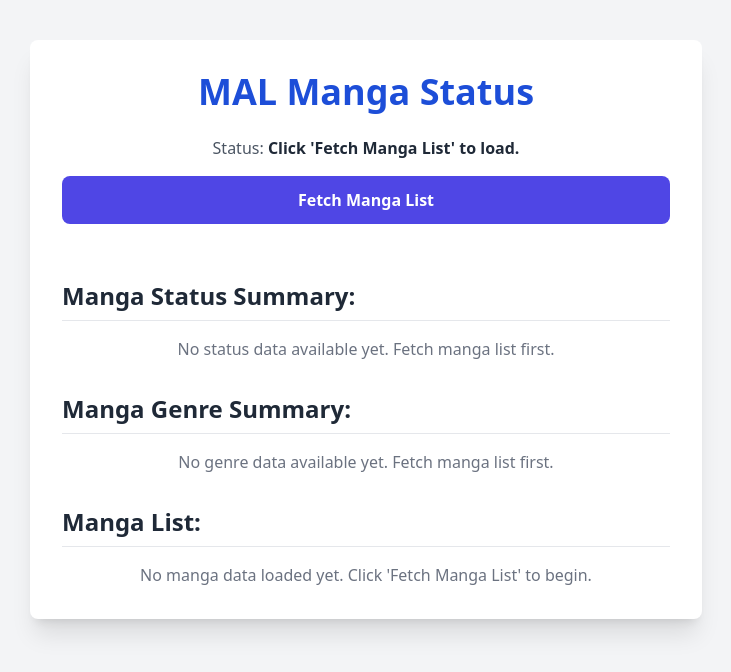
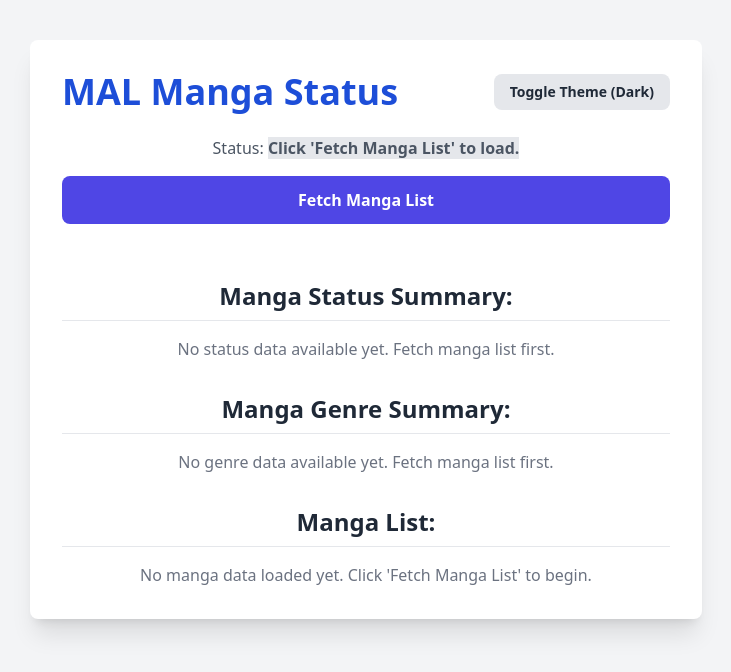
Before and after one commit to 8thpurplewizard/MAL-Manga-List, a React (Create React App) app: page / in a window 1280 px wide. Shown: the top 672 px of the page, without its empty margins (274-1005 px from the left). Built offline with nearby package versions, Linux system fonts and the light colour scheme.

Commit message:
Implement theme toggle functionality and light/dark mode for page+summaries

```diff
--- a/src/App.js
+++ b/src/App.js
@@ -3,6 +3,8 @@
 
 // Main React App component
 function App() {
+  // State to manage the current theme ('light' or 'dark')
+  const [theme, setTheme] = useState("light");
   // State to store the extracted manga data
   const [mangaData, setMangaData] = useState([]);
   // State to store the status of the API request/data processing
@@ -160,6 +162,11 @@
 
   useEffect(() => {}, []);
 
+  // Function to toggle the theme
+  const toggleTheme = () => {
+    setTheme((prevTheme) => (prevTheme === "light" ? "dark" : "light"));
+  };
+
   // Helper to render sort icon
   const renderSortIcon = (key) => {
     if (sortBy === key) {
@@ -169,13 +176,48 @@
   };
 
   return (
-    <div className="min-h-screen bg-gray-100 flex flex-col items-center py-10 px-4 font-sans">
-      <div className="bg-white p-8 rounded-lg shadow-xl w-full max-w-2xl">
-        <h1 className="text-4xl font-bold text-center text-blue-700 mb-6">
-          MAL Manga Status
-        </h1>
-        <p className="text-center text-gray-600 mb-4">
-          Status: <span className="font-semibold text-gray-800">{status}</span>
+    <div
+      className={`min-h-screen ${
+        theme === "light"
+          ? "bg-gray-100 text-gray-900"
+          : "bg-gray-800 text-gray-100"
+      } flex flex-col items-center py-10 px-4 font-sans`}
+    >
+      <div
+        className={`${
+          theme === "light"
+            ? "bg-white text-gray-800"
+            : "bg-gray-700 text-gray-200"
+        } p-8 rounded-lg shadow-xl w-full max-w-2xl`}
+      >
+        <div className="flex justify-between items-center mb-6">
+          <h1 className="text-4xl font-bold text-blue-700">MAL Manga Status</h1>
+          <button
+            onClick={toggleTheme}
+            className={`px-4 py-2 rounded-lg text-sm font-semibold transition duration-200 ${
+              theme === "light"
+                ? "bg-gray-200 text-gray-800 hover:bg-gray-300"
+                : "bg-gray-600 text-gray-200 hover:bg-gray-500"
+            }`}
+          >
+            Toggle Theme ({theme === "light" ? "Dark" : "Light"})
+          </button>
+        </div>
+        <p
+          className={`text-center ${
+            theme === "light" ? "text-gray-600 mb-4" : "text-gray-200 mb-4"
+          } `}
+        >
+          Status:{" "}
+          <span
+            className={`font-semibold ${
+              theme === "light"
+                ? "bg-gray-200 text-gray-600 mb-4"
+                : "bg-gray-600 text-gray-200 mb-4"
+            }`}
+          >
+            {status}
+          </span>
         </p>
 
         <button
@@ -186,15 +228,29 @@
           {isLoading ? "Loading..." : "Fetch Manga List"}
         </button>
 
-        <h2 className="text-2xl font-semibold text-gray-800 mt-8 mb-4 border-b pb-2">
+        <h2
+          className={`text-center text-2xl font-semibold ${
+            theme === "light"
+              ? "text-gray-800 mt-8 mb-4 border-b pb-2"
+              : "text-gray-200 mt-8 mb-4 border-b pb-2"
+          } `}
+        >
           Manga Status Summary:
         </h2>
         {Object.keys(mangaStatusCounts).length > 0 ? (
-          <ul className="space-y-3 mb-6 p-4 bg-gray-50 rounded-md border border-gray-200">
+          <ul
+            className={`space-y-3 mb-6 p-4 rounded-md border ${
+              theme === "light"
+                ? "bg-gray-50 border-gray-200"
+                : "bg-gray-600 border-gray-500"
+            }`}
+          >
             {Object.entries(mangaStatusCounts).map(([status, count]) => (
               <li
                 key={status}
-                className="flex justify-between items-center text-gray-800"
+                className={`flex justify-between items-center ${
+                  theme === "light" ? "text-gray-800" : "text-gray-200"
+                }`}
               >
                 <span className="font-semibold">{status}:</span>
                 <span className="text-blue-600 font-bold text-xl">{count}</span>
@@ -209,17 +265,31 @@
           </p>
         )}
 
-        <h2 className="text-2xl font-semibold text-gray-800 mt-8 mb-4 border-b pb-2">
+        <h2
+          className={`text-center text-2xl font-semibold ${
+            theme === "light"
+              ? "text-gray-800 mt-8 mb-4 border-b pb-2"
+              : "text-gray-200 mt-8 mb-4 border-b pb-2"
+          } `}
+        >
           Manga Genre Summary:
         </h2>
         {Object.keys(mangaGenreCounts).length > 0 ? (
-          <ul className="space-y-3 mb-6 p-4 bg-gray-50 rounded-md border border-gray-200">
+          <ul
+            className={`space-y-3 mb-6 p-4 rounded-md border ${
+              theme === "light"
+                ? "bg-gray-50 border-gray-200"
+                : "bg-gray-600 border-gray-500"
+            }`}
+          >
             {Object.entries(mangaGenreCounts)
               .sort(([genreA], [genreB]) => genreA.localeCompare(genreB))
               .map(([genre, count]) => (
                 <li
                   key={genre}
-                  className="flex justify-between items-center text-gray-800"
+                  className={`flex justify-between items-center ${
+                    theme === "light" ? "text-gray-800" : "text-gray-200"
+                  }`}
                 >
                   <span className="font-semibold">{genre}:</span>
                   <span className="text-purple-600 font-bold text-xl">
@@ -236,7 +306,13 @@
           </p>
         )}
 
-        <h2 className="text-2xl font-semibold text-gray-800 mt-8 mb-4 border-b pb-2">
+        <h2
+          className={`text-center text-2xl font-semibold ${
+            theme === "light"
+              ? "text-gray-800 mt-8 mb-4 border-b pb-2"
+              : "text-gray-200 mt-8 mb-4 border-b pb-2"
+          } `}
+        >
           Manga List:
         </h2>
 
@@ -300,12 +376,24 @@
             {sortedManga.map((manga, index) => (
               <li
                 key={index}
-                className="bg-blue-50 p-4 rounded-md shadow-sm border border-blue-200"
+                className={`${
+                  theme === "light"
+                    ? "bg-blue-50 border-blue-200"
+                    : "bg-blue-800 border-blue-600"
+                } p-4 rounded-md shadow-sm border`}
               >
-                <span className="font-bold text-lg text-blue-800 block mb-1">
+                <span
+                  className={`font-bold text-lg block mb-1 ${
+                    theme === "light" ? "text-blue-800" : "text-blue-200"
+                  }`}
+                >
                   {manga.title}
                 </span>
-                <span className="text-gray-700 text-sm">
+                <span
+                  className={`${
+                    theme === "light" ? "text-gray-700" : "text-gray-300"
+                  } text-sm`}
+                >
                   Score:{" "}
                   <span className="font-medium text-green-700">
                     {manga.score !== null ? manga.score : "N/A"}
@@ -336,7 +424,11 @@
             ))}
           </ul>
         ) : (
-          <p className="text-center text-gray-500 mt-4">
+          <p
+            className={`${
+              theme === "light" ? "text-gray-500" : "text-gray-400"
+            } text-center mt-4`}
+          >
             {isLoading
               ? "Please wait..."
               : "No manga data loaded yet. Click 'Fetch Manga List' to begin."}
```
